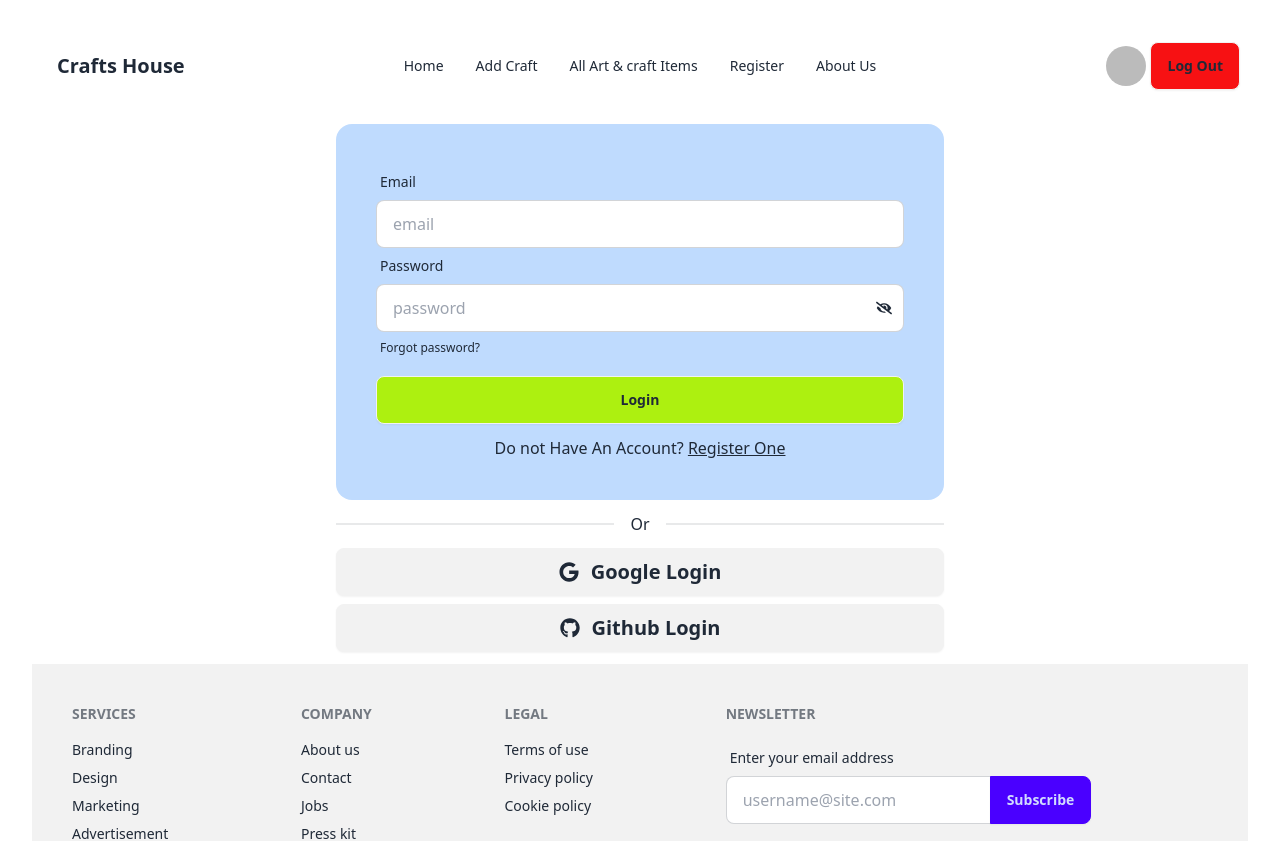
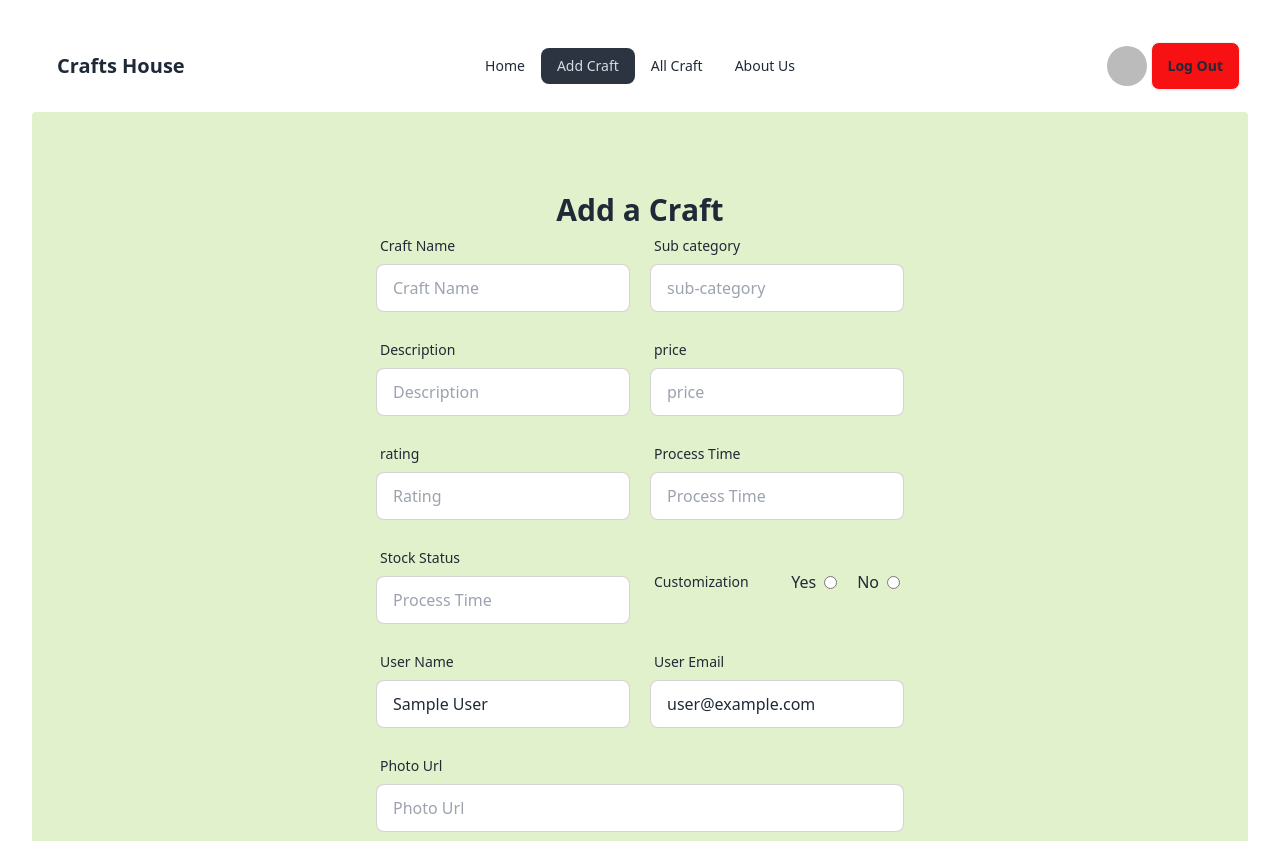
Before and after one commit to Md-Sufian-Jidan/a10-art-craft-client, a React (Vite) app: page /addCraft in a window 1280 px wide. Before the commit this address led to /login. Shown: the top 841 px of the page. Built offline with nearby package versions, Linux system fonts and the light colour scheme; no server answers; sample sign-in values are in the browser's storage.

Commit message:
first six data is created

```diff
--- a/package.json
+++ b/package.json
@@ -22,6 +22,7 @@
     "react-toastify": "^10.0.5",
     "react-tooltip": "^5.26.3",
     "sort-by": "^1.2.0",
+    "sweetalert2": "^11.10.8",
     "swiper": "^11.1.1"
   },
   "devDependencies": {
--- a/src/App.jsx
+++ b/src/App.jsx
@@ -1,14 +1,24 @@
 import { useState } from 'react'
 import './App.css'
 import BannerSlider from './Components/Header/BannerSlider'
+import Card from './Components/CraftsCard/Card'
+import { useLoaderData } from 'react-router-dom'
 
 function App() {
   const [count, setCount] = useState(0)
+  const loadedCrafts = useLoaderData();
+  console.log(loadedCrafts);
 
   return (
     <div>
       <BannerSlider />
-      <h1>Vite + React</h1>
+      {/* 6 crafts card */}
+      <div className='grid lg:grid-cols-3 md:grid-cols-2 grid-cols-1 gap-5 max-w-6xl mx-auto my-10'>
+        {
+          loadedCrafts?.map((crafts) => <Card key={crafts._id} crafts={crafts}></Card>)
+        }
+      </div>
+
     </div>
   )
 }
--- a/src/Components/AllItems/AllCrafts.jsx
+++ /dev/null
@@ -1,10 +0,0 @@
-
-const AllCrafts = () => {
-    return (
-        <div>
-
-        </div>
-    );
-};
-
-export default AllCrafts;
--- /dev/null
+++ b/src/Components/CraftsCard/Card.jsx
@@ -0,0 +1,29 @@
+import { useContext, useState } from "react";
+import { Link, useLoaderData } from "react-router-dom";
+import { AuthContext } from "../../Contexts/AuthProvider";
+
+const Card = ({crafts}) => {
+    const { isLoading } = useContext(AuthContext);
+    if (isLoading) {
+        return <span className="loading loading-bars loading-lg flex justify-center items-center my-10"></span>;
+    }
+
+    return (
+        <div>
+             <div className="card card-compact  bg-[#FEFAF6] shadow-xl mx-auto">
+                    <figure><img src={`${crafts?.photo}`} alt="painting" className="w-[300px] h-[300px]" /></figure>
+                    <div className="card-body">
+                        <h2 className="card-title">Picture Name : {crafts?.name}</h2>
+                        <h2 className="card-title">Picture Category : {crafts?.subCategory}</h2>
+                        <h2 className="card-title">Rating : {crafts?.rating} </h2>
+                        <p>{crafts?.description}</p>
+                        <div className="card-actions justify-end">
+                            <Link to={`/crafts/${crafts._id}`} className="btn bg-[#ECCA9C]">Read More</Link>
+                        </div>
+                    </div>
+                </div>
+        </div>
+    );
+};
+
+export default Card;
--- /dev/null
+++ b/src/Components/CraftsCard/CardDetails.jsx
@@ -0,0 +1,25 @@
+import { useLoaderData } from "react-router-dom";
+
+const CardDetails = () => {
+    const loadedCraft = useLoaderData();
+    console.log(loadedCraft);
+    return (
+        <div className="my-10 rounded">
+           <div className="hero min-h-screen bg-indigo-200">
+  <div className="hero-content flex-col lg:flex-row">
+    <img src={`${loadedCraft.photo}`} className="max-w-sm rounded-lg shadow-2xl" />
+    <div>
+      <h1 className="lg:text-5xl text-3xl font-bold">{loadedCraft.name}</h1>
+      <h1 className="lg:text-3xl text-2xl font-bold">{loadedCraft.subCategory}</h1>
+      <p className="py-6">{loadedCraft.description}</p>
+      <p className="">Price : {loadedCraft.price} $</p>
+      <p className="">Rating : {loadedCraft?.rating} </p>
+      {/* <button className="btn btn-primary">Get Started</button> */}
+    </div>
+  </div>
+</div>
+        </div>
+    );
+};
+
+export default CardDetails;
--- a/src/Components/Header/Navbar.jsx
+++ b/src/Components/Header/Navbar.jsx
@@ -16,8 +16,7 @@ const Navbar = () => {
     const navLinks = <>
         <li><NavLink to="/">Home</NavLink></li>
         <li><NavLink to="/addCraft">Add Craft</NavLink></li>
-        <li><NavLink to="/allCrafts">All Art & craft Items</NavLink></li>
-        <li><NavLink to="/register">Register</NavLink></li>
+        <li><NavLink to="/allCrafts">All Craft</NavLink></li>
         {user &&
             <li><NavLink to="/about-us">About Us</NavLink></li>
         }
@@ -35,7 +34,8 @@ const Navbar = () => {
             })
     }
     return (
-        <div className="navbar bg-base-100">
+        <div className="z-30">
+            <div className="navbar bg-base-100 z-20">
             <div className="navbar-start">
                 <div className="dropdown">
                     <div tabIndex={0} role="button" className="btn btn-ghost lg:hidden">
@@ -71,6 +71,7 @@ const Navbar = () => {
             </div>
             <ToastContainer />
         </div>
+        </div>
     );
 };
 
--- a/src/Components/ProtectedRoute/ProtectedRoute.jsx
+++ b/src/Components/ProtectedRoute/ProtectedRoute.jsx
@@ -5,12 +5,12 @@ import { Navigate ,useLocation } from 'react-router-dom'
 import { AuthContext } from '../../Contexts/AuthProvider';
 
 const ProtectedRoute = ({children}) => {
-    const {user , load} = useContext(AuthContext);
+    const {user , isLoading} = useContext(AuthContext);
     let location = useLocation();
     console.log(location);
 
-    if(load){
-        return <span className="loading loading-bars loading-2xl flex justify-center items-center"></span>;
+    if(isLoading){
+        return <span className="loading loading-bars loading-lg flex justify-center items-center my-10"></span>;
     }
     if(user){
         return children;
--- a/src/Pages/AddProduct.jsx
+++ b/src/Pages/AddProduct.jsx
@@ -1,33 +1,71 @@
+import { useContext } from "react";
+import { AuthContext } from "../Contexts/AuthProvider";
+import Swal from "sweetalert2";
 
 const AddProduct = () => {
-  const handleAddCraft= (e) => {
+  const {isLoading, user} = useContext(AuthContext);
+  if(isLoading) {
+    return <span className="loading loading-bars loading-2xl flex justify-center items-center"></span>;
+  }
+  console.log(user.displayName);
+  const handleAddCraft = (e) => {
     e.preventDefault();
     const form = e.target;
     const name = form.name.value;
+    const subCategory = form.subCategory.value;
+    const description = form.description.value;
+    const price = form.price.value;
+    const userName = form.userName.value;
+    const userEmail = form.userEmail.value;
+    const yes = form.yes.checked;
+    const no = form.no.checked;
+    const photo = form.photo.value;
+    const user ={name, subCategory, description, price,userName, userEmail, yes, no, photo};
+    console.log(user);
+    fetch('http://localhost:3000/crafts', {
+      method:'POST',
+      headers: {
+        'content-type' : 'application/json'
+      },
+      body: JSON.stringify(user)
+    })
+    .then((res) => res.json())
+    .then(data => {
+      console.log(data);
+      if(data.insertedId) {
+        Swal.fire({
+          title: 'Success!',
+          text: 'Craft Save Successfully',
+          icon: 'success',
+          confirmButtonText: 'ok'
+        });
+        form.reset();
+      }
+    })
   }
   return (
-    <div className="bg-[#F4F3F0] lg:p-20 p-7">
-      <h2 className="text-3xl text-center font-extrabold">Add a coffee</h2>
+    <div className="bg-[#e1f1cb] lg:p-20 p-7 rounded">
+      <h2 className="text-3xl text-center font-extrabold">Add a Craft</h2>
       <form onSubmit={handleAddCraft} className="md:w-1/2 mx-auto">
         {/* from name and quantity row */}
         <div className="md:flex gap-5 mb-5">
           <div className="from-control md:w-1/2">
             <label className="label">
-              <span className="label-text">Coffee Category</span>
+              <span className="label-text">Craft Name</span>
             </label>
             <label className="input-group">
-              <input type="text" placeholder="Coffee Name"
-                name="name" className="input input-bordered w-full" />
+              <input type="text" placeholder="Craft Name"
+                name="name" className="input input-bordered w-full" required />
             </label>
           </div>
           <div className="from-control md:w-1/2">
             <label className="label">
-              <span className="label-text">Available Details</span>
+              <span className="label-text">Sub category</span>
             </label>
             <label className="input-group">
-              <input type="text" placeholder="Quantity"
-                name="quantity"
-                className="input input-bordered w-full" />
+              <input type="text" placeholder="sub-category"
+                name="subCategory"
+                className="input input-bordered w-full" required />
             </label>
           </div>
         </div>
@@ -35,21 +73,21 @@ const AddProduct = () => {
         <div className="md:flex gap-5 mb-5">
           <div className="from-control md:w-1/2">
             <label className="label">
-              <span className="label-text">Supplier</span>
+              <span className="label-text">Description</span>
             </label>
             <label className="input-group">
-              <input type="text" placeholder="Supplier"
-                name="supplier" className="input input-bordered w-full" />
+              <input type="text" placeholder="Description"
+                name="description" className="input input-bordered w-full" required />
             </label>
           </div>
           <div className="from-control md:w-1/2">
             <label className="label">
-              <span className="label-text">Taste</span>
+              <span className="label-text">price</span>
             </label>
             <label className="input-group">
-              <input type="text" placeholder="Taste"
-                name="taste"
-                className="input input-bordered w-full" />
+              <input type="text" placeholder="price"
+                name="price"
+                className="input input-bordered w-full" required />
             </label>
           </div>
         </div>
@@ -57,25 +95,72 @@ const AddProduct = () => {
         <div className="md:flex gap-5 mb-5">
           <div className="from-control md:w-1/2">
             <label className="label">
-              <span className="label-text">Category</span>
+              <span className="label-text">rating</span>
             </label>
             <label className="input-group">
-              <input type="text" placeholder="Category"
-                name="category" className="input input-bordered w-full" />
+              <input type="text" placeholder="Rating"
+                name="rating" className="input input-bordered w-full" required />
             </label>
           </div>
           <div className="from-control md:w-1/2">
             <label className="label">
-              <span className="label-text">Details</span>
+              <span className="label-text">Process Time</span>
             </label>
             <label className="input-group">
-              <input type="text" placeholder="Details"
-                name="details"
-                className="input input-bordered w-full" />
+              <input type="text" placeholder="Process Time"
+                name="process" className="input input-bordered w-full" required />
             </label>
           </div>
         </div>
-        {/* from photo url row 4 */}
+        {/* from row 4 */}
+        <div className="md:flex items-center gap-5 mb-5">
+          <div className="from-control md:w-1/2">
+            <label className="label">
+              <span className="label-text">Stock Status</span>
+            </label>
+            <label className="input-group">
+              <input type="text" placeholder="Process Time"
+                name="process" className="input input-bordered w-full" required />
+            </label>
+          </div>
+          <div className="from-control md:w-1/2">
+            <label className="label">
+              <span className="label-text">Customization</span>
+            <div className="flex gap-5">
+            <label className="flex items-center gap-2">
+              <span>Yes</span>
+              <input type="radio" name="yes" id="" />
+            </label>
+            <label className="flex items-center gap-2">
+              <span>No</span>
+              <input type="radio" name="no" id="" />
+            </label>
+            </div>
+            </label>
+          </div>
+        </div>
+        {/* from row 5 */}
+        <div className="md:flex gap-5 mb-5">
+          <div className="from-control md:w-1/2">
+            <label className="label">
+              <span className="label-text">User Name</span>
+            </label>
+            <label className="input-group">
+              <input type="text" placeholder="User Name"
+                name="userName" defaultValue={user.displayName} className="input input-bordered w-full" required />
+            </label>
+          </div>
+          <div className="from-control md:w-1/2">
+            <label className="label">
+              <span className="label-text">User Email</span>
+            </label>
+            <label className="input-group">
+              <input type="text" placeholder="User Email"
+                name="userEmail" defaultValue={user.email} className="input input-bordered w-full" required />
+            </label>
+          </div>
+        </div>
+        {/* from photo url row 6 */}
         <div className="mb-5">
           <div className="from-control w-full">
             <label className="label">
@@ -84,7 +169,7 @@ const AddProduct = () => {
             <label className="input-group">
               <input type="text" placeholder="Photo Url"
                 name="photo"
-                className="input input-bordered w-full" />
+                className="input input-bordered w-full" required />
             </label>
           </div>
           <input type="submit" value="Add Craft" className="btn btn-success w-full my-5" />
--- /dev/null
+++ b/src/Pages/AllCrafts.jsx
@@ -0,0 +1,15 @@
+import React from 'react';
+import { useLoaderData } from 'react-router-dom';
+
+const AllCrafts = () => {
+    const loadedCrafts = useLoaderData();
+    return (
+        <div>
+            {
+                loadedCrafts.map((craft) => <p key={craft._id}>{craft.name}</p>)
+            }
+        </div>
+    );
+};
+
+export default AllCrafts;
--- a/src/Routes/Routes.jsx
+++ b/src/Routes/Routes.jsx
@@ -4,9 +4,11 @@ import Root from "../Layouts/Root";
 import AddProduct from "../Pages/AddProduct";
 import Register from '../Components/Register/Register'
 import Login from '../Components/Login/Login'
-import AllCrafts from "../Components/AllItems/AllCrafts";
 import Error from "../Components/Error/Error";
 import ProtectedRoute from "../Components/ProtectedRoute/ProtectedRoute";
+import AllCrafts from "../Pages/AllCrafts";
+import Card from "../Components/CraftsCard/Card";
+import CardDetails from "../Components/CraftsCard/CardDetails";
 const router = createBrowserRouter([
     {
       path: "/",
@@ -15,7 +17,8 @@ const router = createBrowserRouter([
       children: [
         {
             path: '/',
-            element: <App />
+            element: <App />,
+          loader: () => fetch ('http://localhost:3000/crafts')
         },
         {
             path:'/addCraft',
@@ -23,7 +26,8 @@ const router = createBrowserRouter([
         },
         {
             path:'/allCrafts',
-            element: <AllCrafts />
+            element: <AllCrafts />,
+            loader: () => fetch('http://localhost:3000/crafts')
         },
         {
             path:'/register',
@@ -33,6 +37,15 @@ const router = createBrowserRouter([
             path:'/login',
             element: <Login />
         },
+        {
+          path:'/card',
+          element: <Card />,
+        },
+        {
+          path: '/crafts/:id',
+          element: <CardDetails />,
+          loader: ({params}) => fetch (`http://localhost:3000/crafts/${params.id}`)
+        }
       ]
     },
   ]);
```
Also changed, not shown: 1 other file (tests, documents, lock files or other folders).
